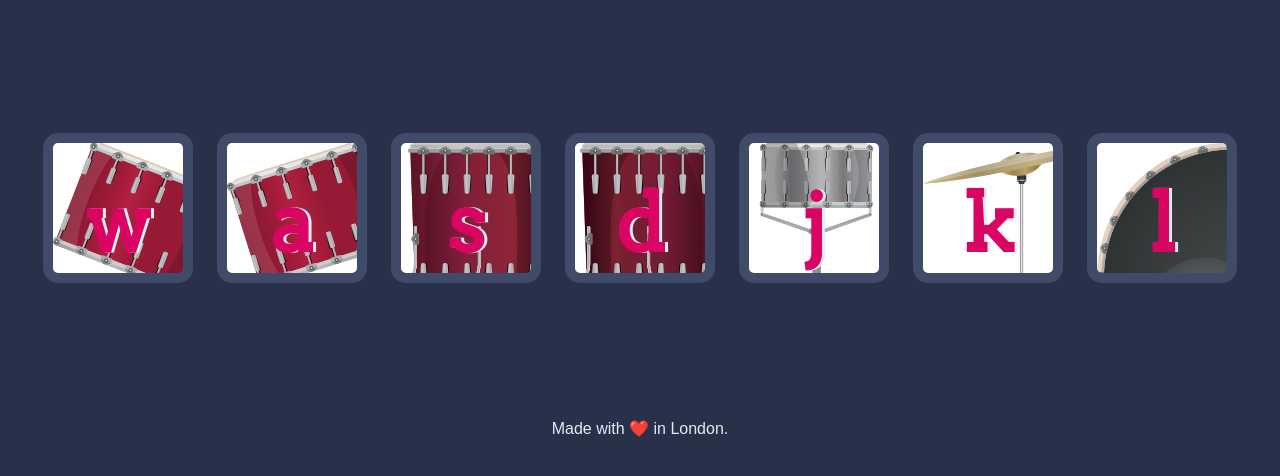
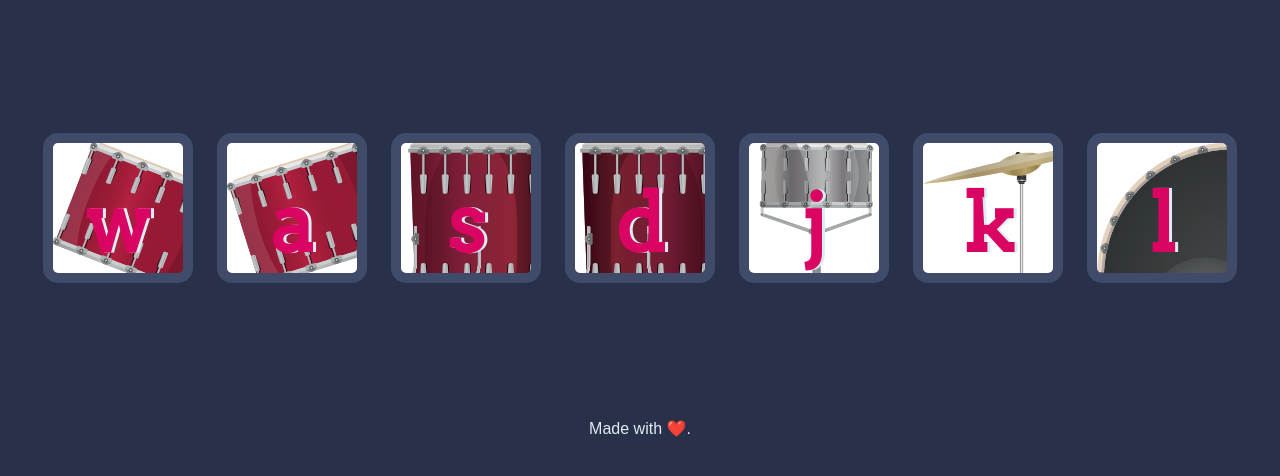
Before and after one commit to abhi7187/drum, a plain HTML site: page index.html in a window 1280 px wide. Shown: the part 156-632 px from the top of the page. Drawn offline with Linux system fonts and the light colour scheme.

Commit message:
Update index.html

```diff
--- a/index.html
+++ b/index.html
@@ -23,7 +23,7 @@
 
   <script src="index.js"></script>
   <footer>
-    Made with ❤️ in London.
+    Made with ❤️.
   </footer>
 </body>
 
```
